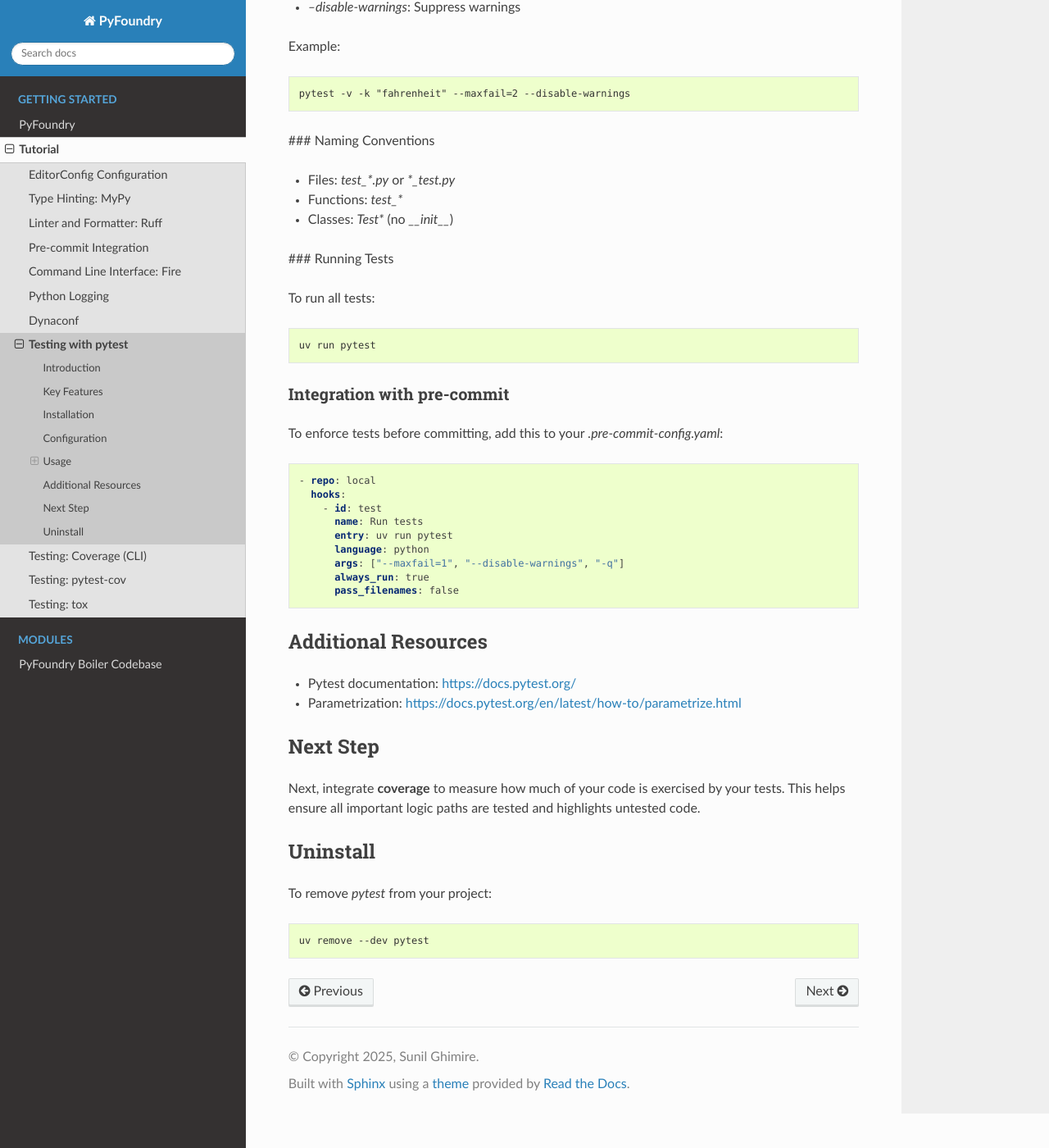
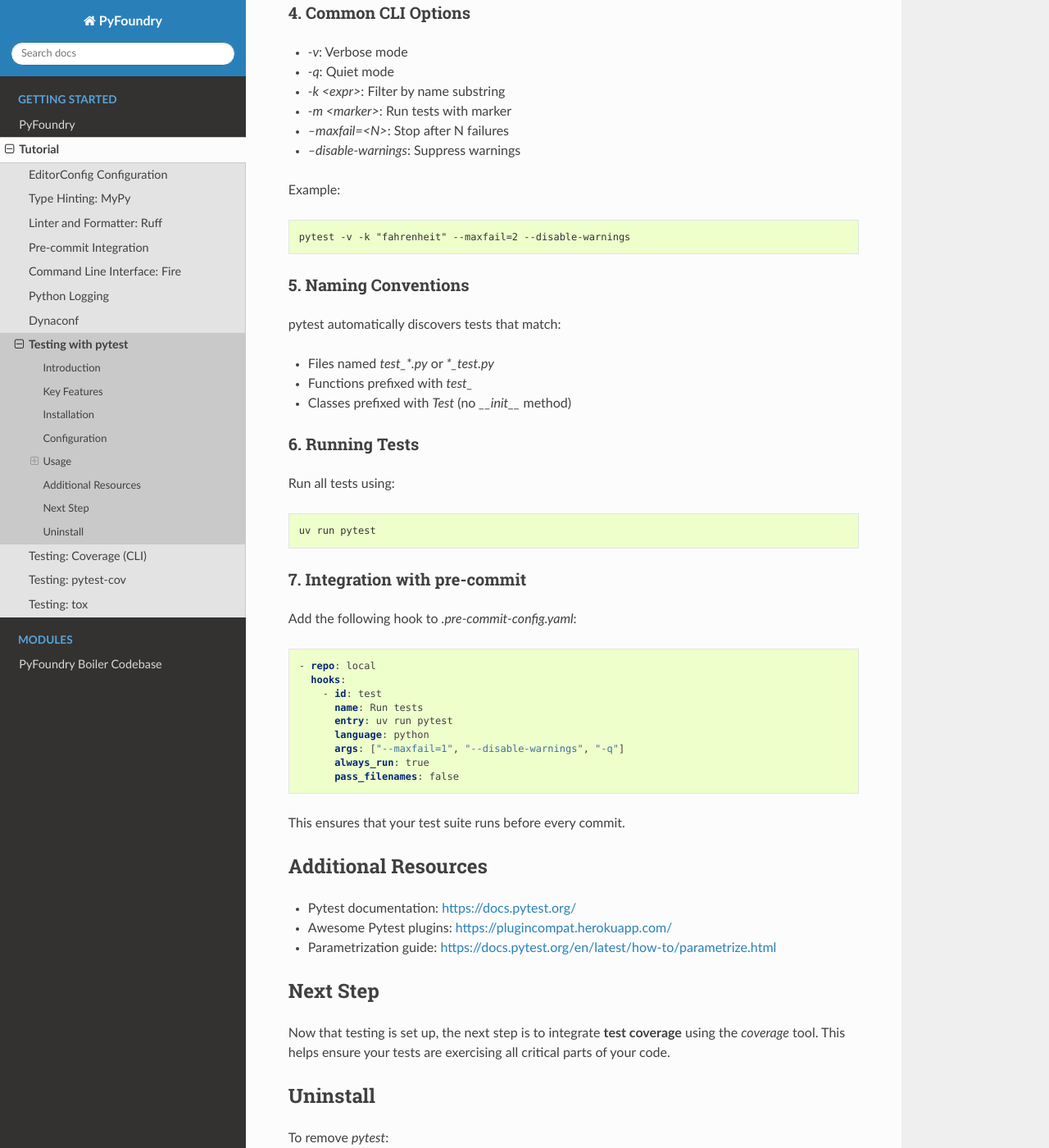
Before and after one commit to sunil-fm/FusePyStarter, a Sphinx documentation site: the page built from docs/setup/pytest.rst, in a window 1280 px wide and 1400 px high, scrolled down 2120 px. Shown: the whole window at 82% size. Built offline with Sphinx 7.4.7 and the Read the Docs theme 3.1.0, drawn with Linux system fonts in a browser that asks for light colours; pages that are not in the unit, such as notebooks, are missing from menus; some of the changed text lies outside the part shown.

Commit message:
docs(pytest): bullet point with number

```diff
--- a/docs/setup/pytest.rst
+++ b/docs/setup/pytest.rst
@@ -92,7 +95,17 @@ Run only slow tests:
 
     pytest -m slow
 
-### Common CLI Options
+Register custom markers in ``pyproject.toml``:
+
+.. code-block:: toml
+
+    [tool.pytest.ini_options]
+    markers = [
+        "slow: marks tests as slow",
+    ]
+
+4. Common CLI Options
+^^^^^^^^^^^^^^^^^^^^^
 
 - `-v`: Verbose mode
 - `-q`: Quiet mode
@@ -107,24 +120,28 @@ Example:
 
     pytest -v -k "fahrenheit" --maxfail=2 --disable-warnings
 
-### Naming Conventions
+5. Naming Conventions
+^^^^^^^^^^^^^^^^^^^^^
 
-- Files: `test_*.py` or `*_test.py`
-- Functions: `test_*`
-- Classes: `Test*` (no `__init__`)
+pytest automatically discovers tests that match:
 
-### Running Tests
+- Files named `test_*.py` or `*_test.py`
+- Functions prefixed with `test_`
+- Classes prefixed with `Test` (no `__init__` method)
 
-To run all tests:
+6. Running Tests
+^^^^^^^^^^^^^^^^
+
+Run all tests using:
 
 .. code-block:: console
 
     uv run pytest
 
-Integration with pre-commit
-~~~~~~~~~~~~~~~~~~~~~~~~~~~
+7. Integration with pre-commit
+^^^^^^^^^^^^^^^^^^^^^^^^^^^^^^
 
-To enforce tests before committing, add this to your `.pre-commit-config.yaml`:
+Add the following hook to `.pre-commit-config.yaml`:
 
 .. code-block:: yaml
 
@@ -138,21 +155,24 @@ To enforce tests before committing, add this to your `.pre-commit-config.yaml`:
           always_run: true
           pass_filenames: false
 
+This ensures that your test suite runs before every commit.
+
 Additional Resources
 --------------------
 
 - Pytest documentation: https://docs.pytest.org/
-- Parametrization: https://docs.pytest.org/en/latest/how-to/parametrize.html
+- Awesome Pytest plugins: https://plugincompat.herokuapp.com/
+- Parametrization guide: https://docs.pytest.org/en/latest/how-to/parametrize.html
 
 Next Step
 ---------
 
-Next, integrate **coverage** to measure how much of your code is exercised by your tests. This helps ensure all important logic paths are tested and highlights untested code.
+Now that testing is set up, the next step is to integrate **test coverage** using the `coverage` tool. This helps ensure your tests are exercising all critical parts of your code.
 
 Uninstall
 ---------
 
-To remove `pytest` from your project:
+To remove `pytest`:
 
 .. code-block:: console
 
```
Also changed, not shown: other parts of docs/setup/pytest.rst (+7 -4 lines).
